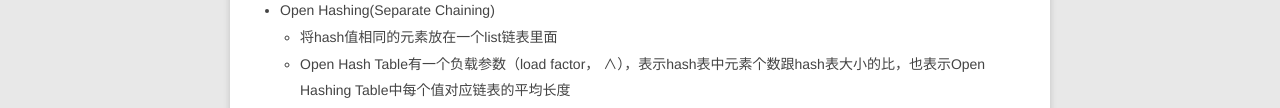
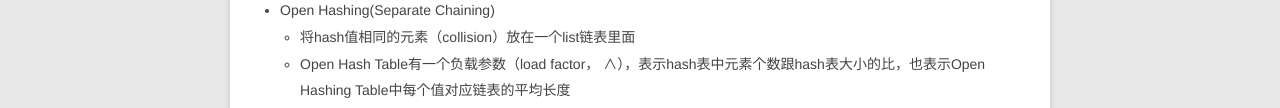
Before and after one commit to ljinliuj/ljinliuj.github.io, a plain HTML site: page 2014/07/18/hash_table/index.html in a window 1280 px wide. Shown: the part 943-1051 px from the top of the page. Drawn offline with Linux system fonts and the light colour scheme; a script that the page names is missing.

Commit message:
Site updated: 2014-07-29 16:04:18

```diff
--- a/2014/07/18/hash_table/index.html
+++ b/2014/07/18/hash_table/index.html
@@ -92,7 +92,7 @@ Hash Table主要用来在常数平均时间内执行插入（insertions），删
 </ul>
 </li>
 <li>Open Hashing(Separate Chaining)<ul>
-<li>将hash值相同的元素放在一个list链表里面</li>
+<li>将hash值相同的元素（collision）放在一个list链表里面</li>
 <li>Open Hash Table有一个负载参数（load factor， ∧），表示hash表中元素个数跟hash表大小的比，也表示Open Hashing Table中每个值对应链表的平均长度</li>
 <li>Open Hash Table查找一个元素需要常数的时间：hash函数计算时间 + list链表遍历时间</li>
 <li>一次不成功地查找平均需要∧次（包括最后的NULL节点）链表访问，一次成功地查找需要1+（∧/2）次链表访问，1表示至少访问一次链表节点（因为前提是成功的find操作），（∧/2）表示搜索链表的平均次数</li>
```
